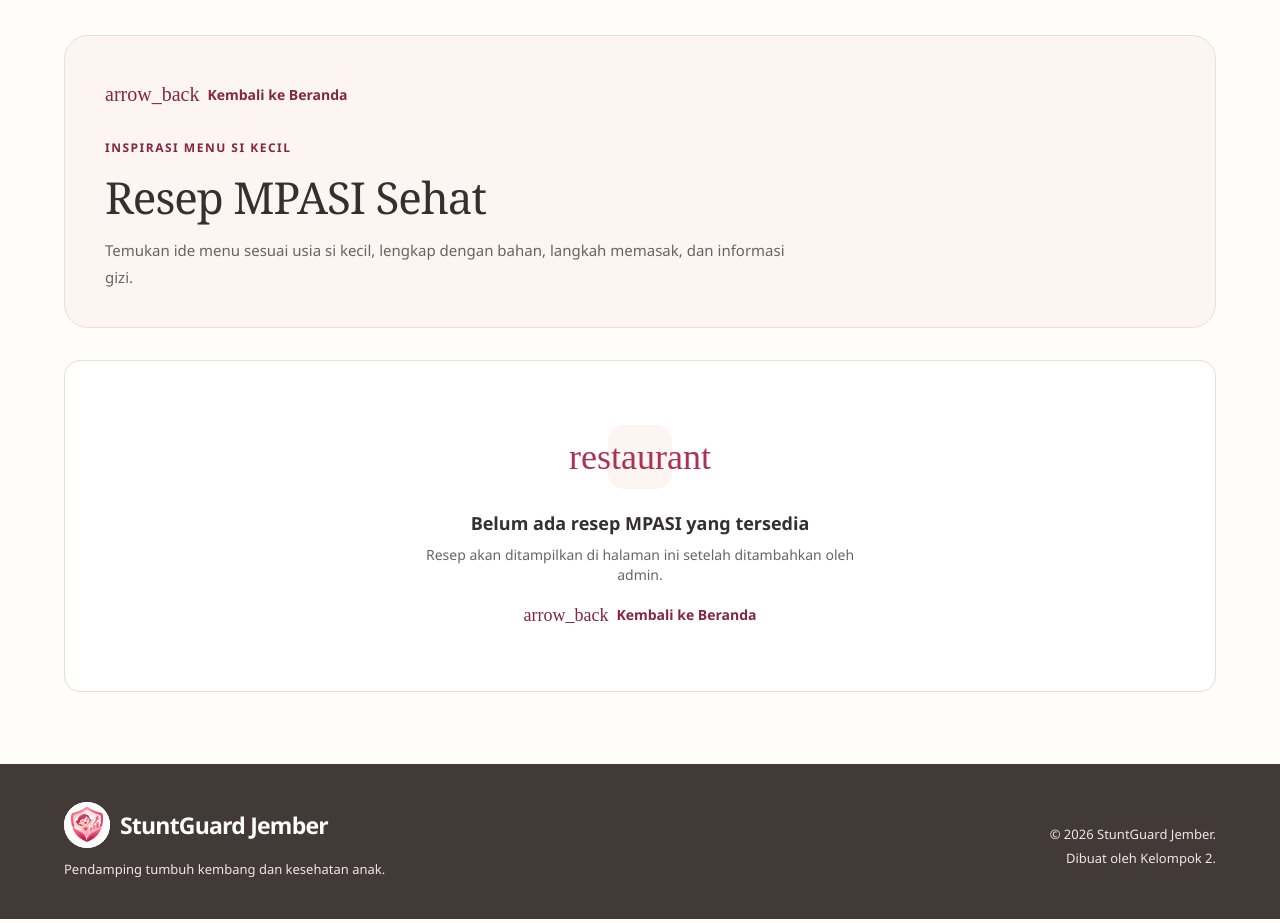
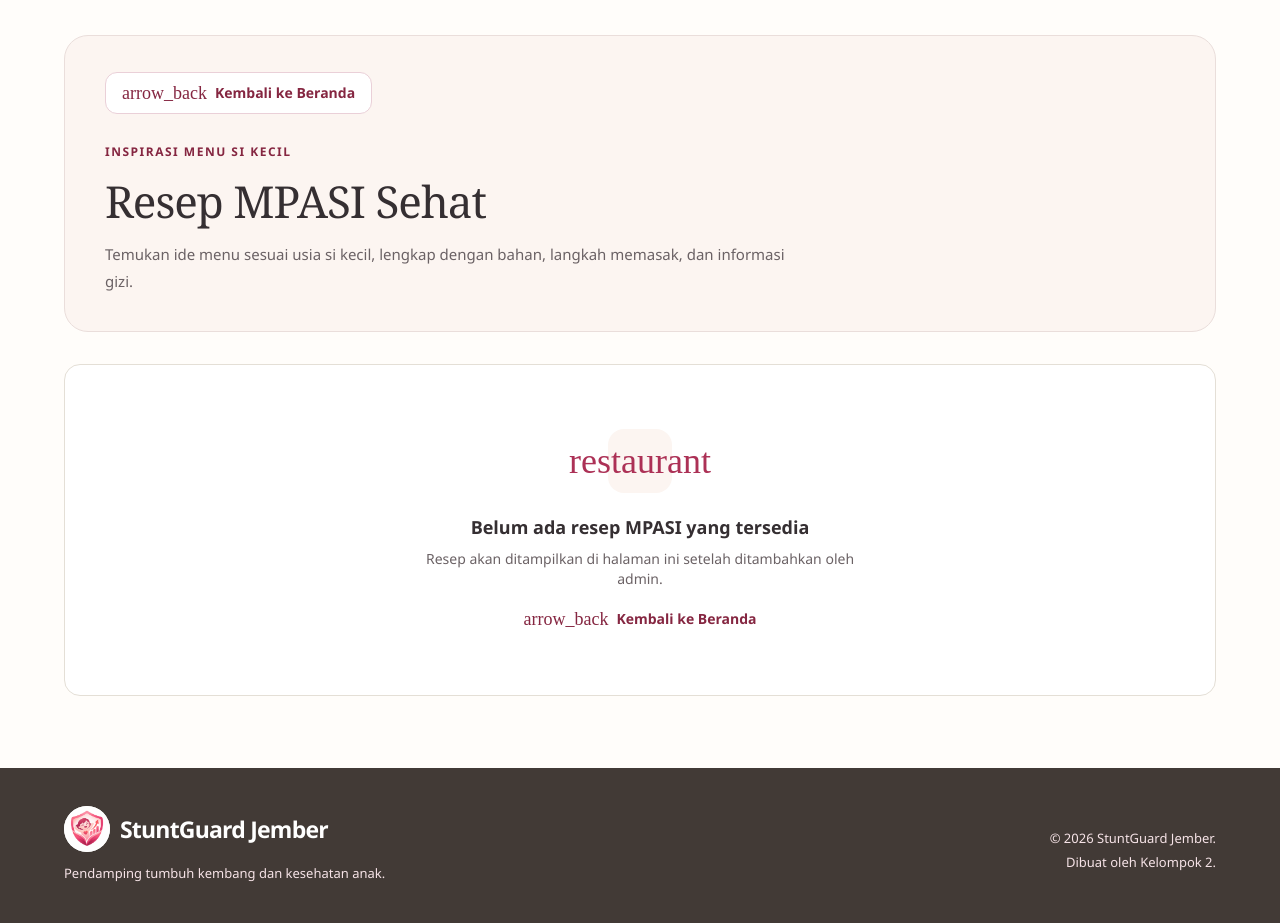
Before and after one commit to awndreyy/stuntGuard_Jember, a Laravel app: page /resep in a window 1280 px wide. Shown: the part 87-1010 px from the top of the page. Run offline with Laravel 12, Linux system fonts and the light colour scheme; data that the repository does not hold is empty; style sheets or scripts are compiled from the project's sources.

Commit message:
style: back button

```diff
--- a/resources/views/landing/informasi/index.blade.php
+++ b/resources/views/landing/informasi/index.blade.php
@@ -3,11 +3,11 @@
 @section('title', 'Informasi Kesehatan Balita - StuntGuard Jember')
 
 @section('content')
-    <div class="sg-public-list mx-auto max-w-[1200px] px-4 pb-16 pt-7 sm:px-6 md:px-8 lg:px-12">
+    <div class="sg-public-list mx-auto max-w-300 px-4 pb-16 pt-7 sm:px-6 md:px-8 lg:px-12">
     <div class="sg-page-heading mb-10">
-        <a href="{{ route('home') }}#informasi-kesehatan" class="sg-back-link">
+        <a href="{{ route('home') }}#informasi-kesehatan" class="mb-6 inline-flex items-center gap-2 rounded-xl border border-pink-200 bg-white px-4 py-2.5 text-sm font-semibold text-pink-700 transition-colors hover:bg-pink-50">
             <span class="material-symbols-outlined text-lg">arrow_back</span> Kembali ke Beranda
-        </a>
+        </a><br>
         <p class="sg-eyebrow">Pengetahuan untuk Orang Tua</p>
         <h1 class="text-3xl font-extrabold text-stone-900">Edukasi Kesehatan Anak</h1>
         <p class="text-sm text-stone-600 mt-2">Informasi praktis untuk mendukung kesehatan dan tumbuh kembang si kecil.</p>
--- a/resources/views/landing/informasi/show.blade.php
+++ b/resources/views/landing/informasi/show.blade.php
@@ -9,14 +9,14 @@
                 ? $informasi->thumbnail : asset(ltrim($informasi->thumbnail, '/')))
             : null;
     @endphp
-    <div class="sg-public-detail mx-auto max-w-[1200px] px-4 pb-16 pt-7 sm:px-6 md:px-8 lg:px-12">
+    <div class="sg-public-detail mx-auto max-w-300 px-4 pb-16 pt-7 sm:px-6 md:px-8 lg:px-12">
     <a href="{{ route('public.informasi.index') }}" class="mb-6 inline-flex items-center gap-2 rounded-xl border border-pink-200 bg-white px-4 py-2.5 text-sm font-semibold text-pink-700 transition-colors hover:bg-pink-50">
         <span class="material-symbols-outlined text-lg">arrow_back</span> Semua Artikel
     </a>
     <article class="max-w-3xl mx-auto bg-white rounded-3xl border border-pink-100 overflow-hidden">
         <div class="sg-detail-media sg-detail-article">
             @if ($urlFoto)
-                <img src="{{ $urlFoto }}" alt="{{ $informasi->judul }}" class="w-full max-h-[390px] object-cover">
+                <img src="{{ $urlFoto }}" alt="{{ $informasi->judul }}" class="w-full max-h-97.5 object-cover">
             @else
                 <svg class="sg-placeholder-art" aria-hidden="true" viewBox="0 0 280 180"><circle cx="140" cy="90" r="67" fill="#fffaf0" opacity=".6"/><path d="M76 43q35-7 64 15 29-22 64-15v99q-35-8-64 13-29-21-64-13z" fill="#fffdf7" stroke="#92776a" stroke-width="2"/><path d="M140 59v95M89 69l35 9m-35 8 35 9m-35 8 35 9m34-34 32-9m-32 27 32-9m-32 27 32-9" stroke="#bca594" stroke-width="3" stroke-linecap="round"/></svg>
             @endif
--- a/resources/views/landing/resep/index.blade.php
+++ b/resources/views/landing/resep/index.blade.php
@@ -5,10 +5,10 @@
 @section('content')
     <div class="sg-public-list mx-auto max-w-300 px-4 pb-16 pt-7 sm:px-6 md:px-8 md:pb-20 md:pt-10 lg:px-12">
         <div class="sg-page-heading">
-            <a href="{{ route('home') }}#resep-mpasi" class="sg-back-link">
-                <span class="material-symbols-outlined text-[20px]" aria-hidden="true">arrow_back</span>
+            <a href="{{ route('home') }}#resep-mpasi" class="mb-6 inline-flex items-center gap-2 rounded-xl border border-pink-200 bg-white px-4 py-2.5 text-sm font-semibold text-pink-700 transition-colors hover:bg-pink-50">
+                <span class="material-symbols-outlined text-lg">arrow_back</span>
                 Kembali ke Beranda
-            </a>
+            </a><br>
             <p class="sg-eyebrow">Inspirasi Menu Si Kecil</p>
             <h1>Resep MPASI Sehat</h1>
             <p>Temukan ide menu sesuai usia si kecil, lengkap dengan bahan, langkah memasak, dan informasi gizi.</p>
--- a/resources/views/landing/resep/show.blade.php
+++ b/resources/views/landing/resep/show.blade.php
@@ -8,7 +8,7 @@
         ? asset(ltrim($resep->gambar, '/'))
         : null;
     @endphp
-    <div class="sg-public-detail mx-auto max-w-[1200px] px-4 pb-16 pt-7 sm:px-6 md:px-8 lg:px-12">
+    <div class="sg-public-detail mx-auto max-w-300 px-4 pb-16 pt-7 sm:px-6 md:px-8 lg:px-12">
         <a href="{{ route('public.resep.index') }}" class="mb-6 inline-flex items-center gap-2 rounded-xl border border-pink-200 bg-white px-4 py-2.5 text-sm font-semibold text-pink-700 transition-colors hover:bg-pink-50">
             <span class="material-symbols-outlined text-lg">arrow_back</span> Semua Resep
         </a>
```
Lines whose indentation alone changed are shown as unchanged.
